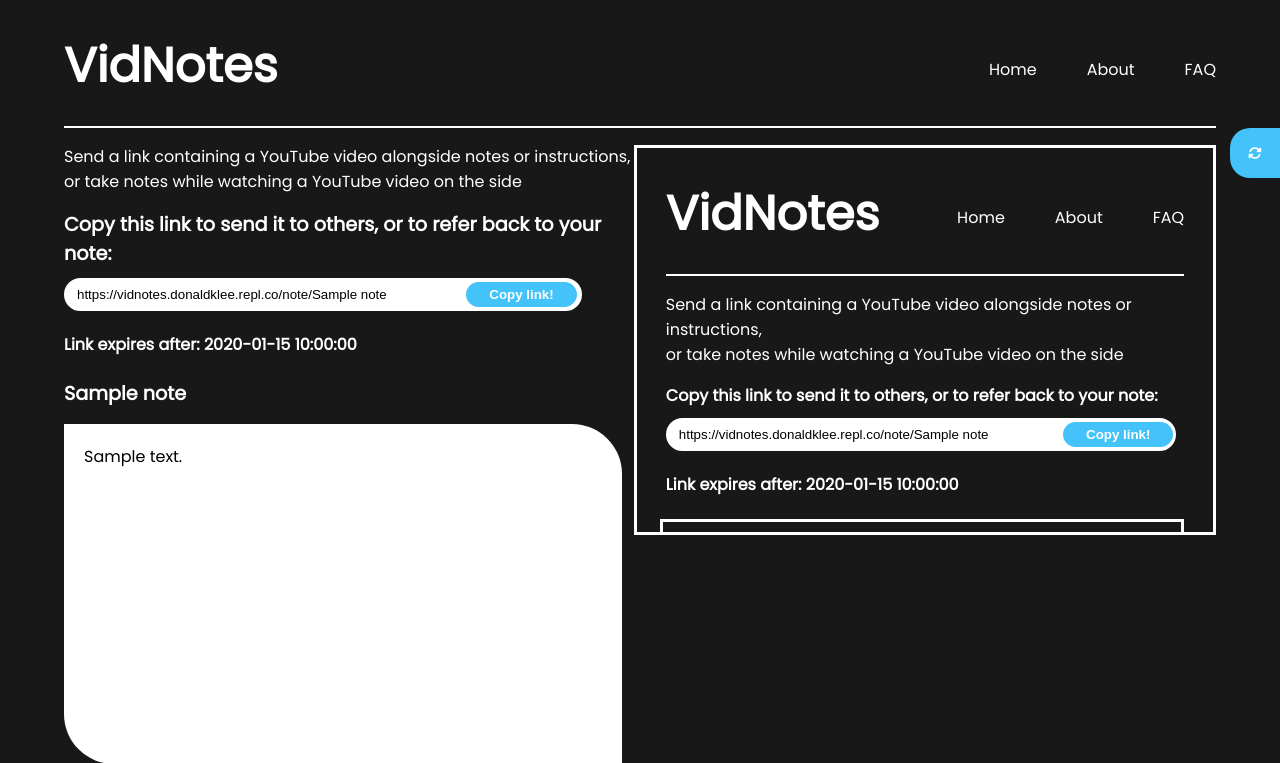
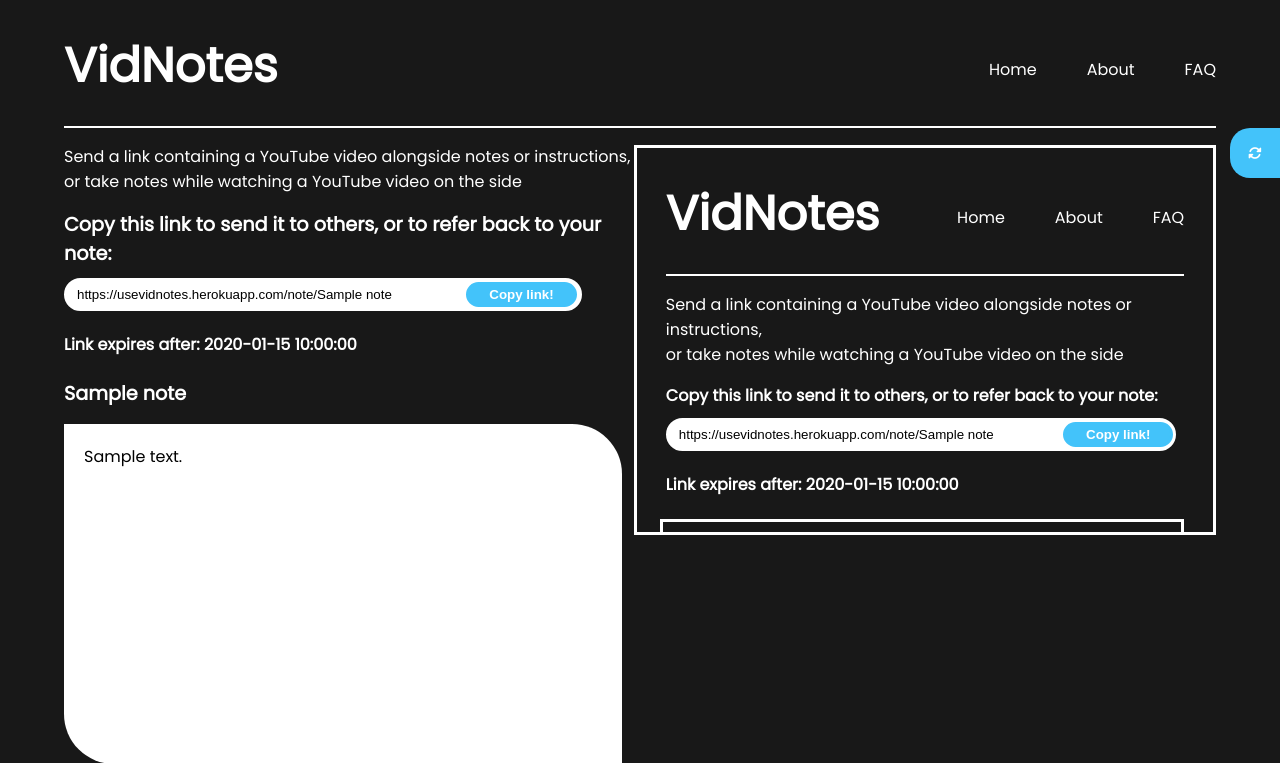
Before and after one commit to DonaldKLee/VidNotes, a Flask app: page /note/1 in a window 1280 px wide. Shown: the top 763 px of the page. Run offline with Flask 2, Linux system fonts and the light colour scheme; a database or web service that is not in the repository returns one stand-in record (values such as "Sample title"); some libraries are stand-ins or nearby versions.

Commit message:
Updated Notes URL

```diff
--- a/main.py
+++ b/main.py
@@ -140,7 +140,7 @@ def submit():
                 # gmail_password = os.environ['password']
 
                 subject = title + ' - Your VidNotes'
-                body = f"Title: {title}\n\nYouTube video: {video_link}\n\nNote:\n{note}\n\nLink: https://vidnotes.donaldklee.repl.co/note/{url_name}\nLink expires after: {expiry_date}"
+                body = f"Title: {title}\n\nYouTube video: {video_link}\n\nNote:\n{note}\n\nLink: https://usevidnotes.herokuapp.com/note/{url_name}\nLink expires after: {expiry_date}"
 
                 msg = EmailMessage()
                 msg.set_content(body)
--- a/templates/note.html
+++ b/templates/note.html
@@ -43,7 +43,7 @@
                 </br>
 
                 <div class="copy_link_container">
-                    <input class="note_link" type="url" value="https://vidnotes.donaldklee.repl.co/note/{{ note_data.url_name }}" id="note_link" readonly>
+                    <input class="note_link" type="url" value="https://usevidnotes.herokuapp.com/note/{{ note_data.url_name }}" id="note_link" readonly>
                     <button class="copy_link_button" onclick="copy_note_link()">Copy link!</button>
                 </div>
 
```
